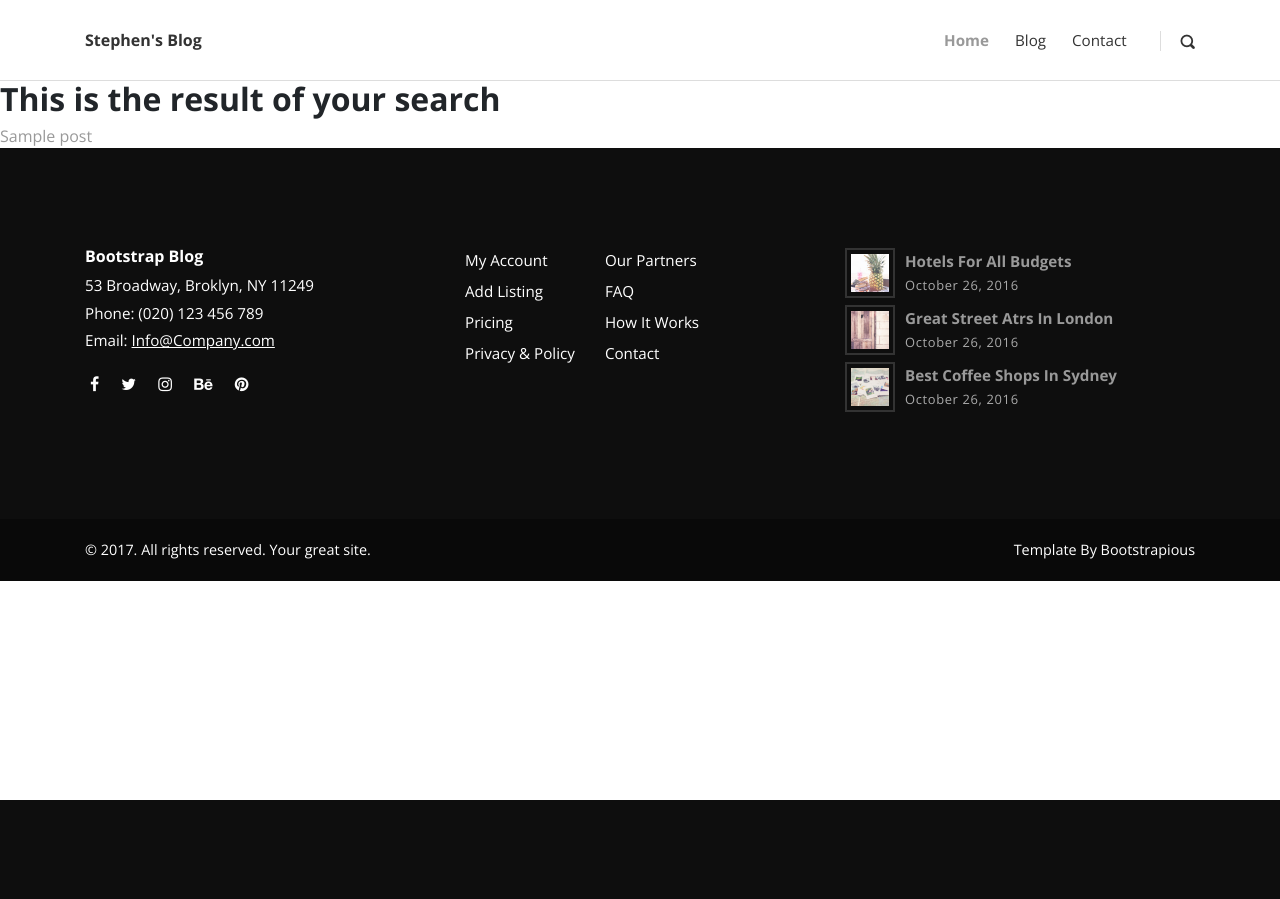
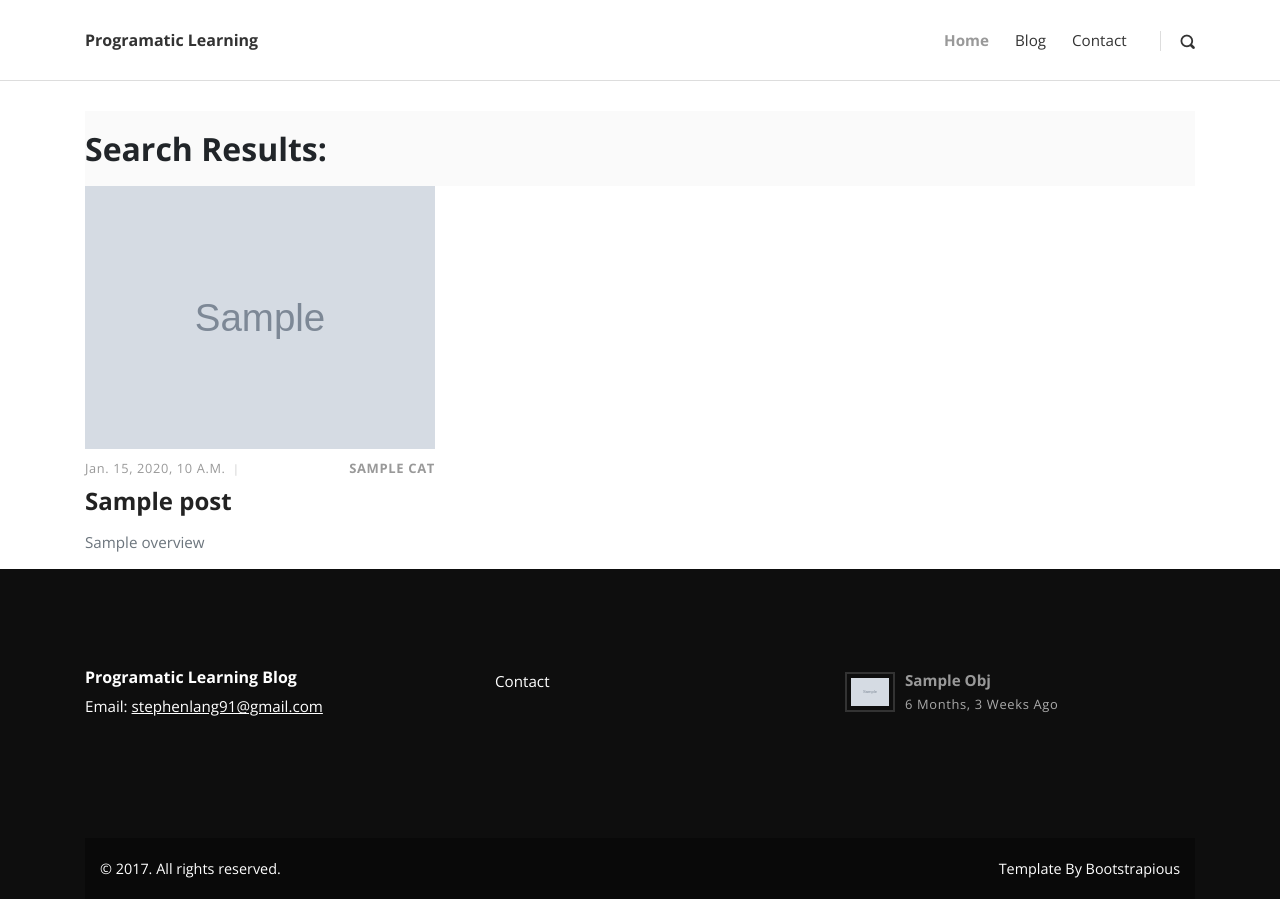
Before and after one commit to Kaizen91/ProgramaticLearning, a Django app: template src/templates/search_results.html in a window 1280 px wide. Before the commit the page ends 800 px from the top, so only its background shows below. Run offline with Django 3.2, Linux system fonts and the light colour scheme; the template is opened without the code that fills it: most values are stand-ins (such as "Sample title", 1, 10 or a date in 2020); grey boxes marked "Sample" are stand-in pictures; some libraries are stand-ins or nearby versions.

Commit message:
search page formatted

```diff
--- a/src/blog/urls.py
+++ b/src/blog/urls.py
@@ -14,6 +14,7 @@ urlpatterns = [
     path('post/<id>/delete', post_delete,name="post-delete"),
     path('create/', post_create,name="post-create"),
     path('search/', search ,name="search"),
+    path('category', category_search, name="category_search")
     path('tinymce/', include('tinymce.urls')),
     path('accounts/', include('allauth.urls')),
 ]
--- a/src/posts/models.py
+++ b/src/posts/models.py
@@ -38,8 +38,6 @@ class Post(models.Model):
     title = models.CharField(max_length=100)
     overview = models.TextField()
     timestamp = models.DateTimeField(auto_now_add=True)
-    #comment_count = models.IntegerField(default=0)
-    #view_count = models.IntegerField(default=0)
     author = models.ForeignKey(Author,on_delete=models.CASCADE)
     thumbnail = models.ImageField()
     categories = models.ManyToManyField(Category)
--- a/src/posts/views.py
+++ b/src/posts/views.py
@@ -33,7 +33,7 @@ def get_category_count():
 
 def index(request):
     featured = Post.objects.filter(featured=True)
-    latest = Post.objects.order_by('-timestamp')[:3]
+    most_recent = Post.objects.order_by('-timestamp')[:3]
 
     if request.method == "POST":
         email = request.POST["email"]
@@ -43,7 +43,7 @@ def index(request):
 
     context = {
         "object_list": featured,
-        'latest': latest,
+        'most_recent': most_recent,
     }
 
     return render(request, "index.html", context)
--- a/src/static_in_env/css/custom.css
+++ b/src/static_in_env/css/custom.css
@@ -1 +1,4 @@
 /* your styles go here */
+.search {
+    color:red;
+}
--- a/src/templates/footer.html
+++ b/src/templates/footer.html
@@ -5,59 +5,53 @@
     <div class="row">
     <div class="col-md-4">
         <div class="logo">
-        <h6 class="text-white">Bootstrap Blog</h6>
+        <h6 class="text-white">Programatic Learning Blog</h6>
         </div>
         <div class="contact-details">
-        <p>53 Broadway, Broklyn, NY 11249</p>
-        <p>Phone: (020) 123 456 789</p>
-        <p>Email: <a href="mailto:info@company.com">Info@Company.com</a></p>
+        <p>Email: <a href="mailto:stephenlang91@gmail.com">stephenlang91@gmail.com</a></p>
         <ul class="social-menu">
-            <li class="list-inline-item"><a href="#"><i class="fa fa-facebook"></i></a></li>
+            <!-- <li class="list-inline-item"><a href="#"><i class="fa fa-facebook"></i></a></li>
             <li class="list-inline-item"><a href="#"><i class="fa fa-twitter"></i></a></li>
             <li class="list-inline-item"><a href="#"><i class="fa fa-instagram"></i></a></li>
             <li class="list-inline-item"><a href="#"><i class="fa fa-behance"></i></a></li>
-            <li class="list-inline-item"><a href="#"><i class="fa fa-pinterest"></i></a></li>
+            <li class="list-inline-item"><a href="#"><i class="fa fa-pinterest"></i></a></li> -->
         </ul>
         </div>
     </div>
     <div class="col-md-4">
         <div class="menus d-flex">
         <ul class="list-unstyled">
-            <li> <a href="#">My Account</a></li>
+            <!-- <li> <a href="#">My Account</a></li>
             <li> <a href="#">Add Listing</a></li>
             <li> <a href="#">Pricing</a></li>
-            <li> <a href="#">Privacy &amp; Policy</a></li>
+            <li> <a href="#">Privacy &amp; Policy</a></li> -->
         </ul>
         <ul class="list-unstyled">
-            <li> <a href="#">Our Partners</a></li>
+            <!-- <li> <a href="#">Our Partners</a></li>
             <li> <a href="#">FAQ</a></li>
-            <li> <a href="#">How It Works</a></li>
+            <li> <a href="#">How It Works</a></li> -->
             <li> <a href="#">Contact</a></li>
         </ul>
         </div>
     </div>
     <div class="col-md-4">
-        <div class="latest-posts"><a href="#">
-            <div class="post d-flex align-items-center">
-            <div class="image"><img src="{% static 'img/small-thumbnail-1.jpg' %}" alt="..." class="img-fluid"></div>
-            <div class="title"><strong>Hotels for all budgets</strong><span class="date last-meta">October 26, 2016</span></div>
-            </div></a><a href="#">
-            <div class="post d-flex align-items-center">
-            <div class="image"><img src="{% static 'img/small-thumbnail-2.jpg' %}" alt="..." class="img-fluid"></div>
-            <div class="title"><strong>Great street atrs in London</strong><span class="date last-meta">October 26, 2016</span></div>
-            </div></a><a href="#">
-            <div class="post d-flex align-items-center">
-            <div class="image"><img src="{% static 'img/small-thumbnail-3.jpg' %}" alt="..." class="img-fluid"></div>
-            <div class="title"><strong>Best coffee shops in Sydney</strong><span class="date last-meta">October 26, 2016</span></div>
-            </div></a></div>
-    </div>
+        <div class="latest-posts">
+            {% for obj in most_recent %}
+            <a href="#">
+                <div class="post d-flex align-items-center">
+                <div class="image"><img src="{{ obj.thumbnail.url }}" alt="..." class="img-fluid"></div>
+                <div class="title"><strong>{{ obj.title }}</strong><span class="date last-meta">{{ obj.timestamp|timesince }} ago</span></div>
+                </div>
+            </a>
+            {% endfor %}
+        </div>
     </div>
 </div>
 <div class="copyrights">
     <div class="container">
     <div class="row">
         <div class="col-md-6">
-        <p>&copy; 2017. All rights reserved. Your great site.</p>
+        <p>&copy; 2017. All rights reserved.</p>
         </div>
         <div class="col-md-6 text-right">
         <p>Template By <a href="https://bootstrapious.com/p/bootstrap-carousel" class="text-white">Bootstrapious</a>
--- a/src/templates/head.html
+++ b/src/templates/head.html
@@ -17,7 +17,7 @@
     <link rel="shortcut icon" href="{% static 'favicon.png' %}">
 
     <!-- Needed for tinymce -->
-    <link href="{% static 'styles/github.css' %}" rel="stylesheet">
+    <link href="{% static 'css/github.css' %}" rel="stylesheet">
 
     <!-- Tweaks for older IEs--><!--[if lt IE 9]>
         <script src="https://oss.maxcdn.com/html5shiv/3.7.3/html5shiv.min.js"></script>
--- a/src/templates/header.html
+++ b/src/templates/header.html
@@ -19,7 +19,7 @@
       <div class="container">
         <!-- Navbar Brand -->
         <div class="navbar-header d-flex align-items-center justify-content-between">
-          <!-- Navbar Brand --><a href="/" class="navbar-brand">Stephen's Blog</a>
+          <!-- Navbar Brand --><a href="/" class="navbar-brand">Programatic Learning</a>
           <!-- Toggle Button-->
           <button type="button" data-toggle="collapse" data-target="#navbarcollapse" aria-controls="navbarcollapse" aria-expanded="false" aria-label="Toggle navigation" class="navbar-toggler"><span></span><span></span><span></span></button>
         </div>
@@ -32,7 +32,7 @@
             <li class="nav-item"><a href="{% url 'post-create' %}" class="nav-link">Create</a>
             </li>
             {% endif %}
-            <li class="nav-item"><a href="/blog" class="nav-link ">Blog</a>
+            <li class="nav-item"><a href="{% url 'post-list' %}" class="nav-link ">Blog</a>
             </li>
             <li class="nav-item"><a href="#" class="nav-link ">Contact</a>
             </li>
--- a/src/templates/scripts.html
+++ b/src/templates/scripts.html
@@ -8,5 +8,5 @@
     <script src="{% static 'js/front.js' %}"></script>
 
     <!-- Needed for tinymce -->
-    <script src="{% static 'highlight.pack.js' %}"></script>
+    <script src="{% static 'js/highlight.pack.js' %}"></script>
     <script>hljs.initHighlightingOnLoad();</script>
--- a/src/templates/search_results.html
+++ b/src/templates/search_results.html
@@ -3,9 +3,58 @@
 
 {% block content %}
 
-<h2>This is the result of your search</h2>
-{% for post in queryset %}
-    <a href="{{ post.get_absolute_url }}">{{ post.title }}</a><br>
-{% endfor %}
+<div class="container">
+    <header class="page-header">
+        <h2>Search Results:</h2>
+    </header>
+    <div class="row">
+        {% for post in queryset %}
+        <div class="post col-md-4">
+          <div class="post-thumbnail"><a href="{{ post.get_absolute_url }}"><img src="{{ post.thumbnail.url }}" alt="..." class="img-fluid"></a></div>
+          <div class="post-details">
+            <div class="post-meta d-flex justify-content-between">
+              <div class="date">{{ post.timestamp }}</div>
+              {% for cat in post.categories.all %}
+              <div class="category"><a href="#">{{ cat }}</a></div>
+              {% endfor %}
+            </div><a href="#">
+              <h3 class="h4">{{ post.title }}</h3></a>
+            <p class="text-muted">{{ post.overview }}</p>
+          </div>
+        </div>
+        {% endfor %}
+      </div>
+</div>
+
 
 {% endblock %}
+
+<div class="row">
+    {% for post in queryset %}
+    <div class="post col-md-4">
+      <div class="post-thumbnail"><a href="{{ post.get_absolute_url }}"><img src="{{ post.thumbnail.url }}" alt="..." class="img-fluid"></a></div>
+      <div class="post-details">
+        <div class="post-meta d-flex justify-content-between">
+          <div class="date">{{ post.timestamp }}</div>
+          {% for cat in post.categories.all %}
+          <div class="category"><a href="#">{{ cat }}</a></div>
+          {% endfor %}
+        </div><a href="#">
+          <h3 class="h4">{{ post.title }}</h3></a>
+        <p class="text-muted">{{ post.overview }}</p>
+      </div>
+    </div>
+    {% endfor %}
+  </div>
+
+  <!-- <div class="container">
+    <header class="page-header">
+        <h2>Search Results:</h2>
+    </header>
+    <section class="featured-posts">
+        {% for post in queryset %}
+            <div class="title"><a href="{{ post.get_absolute_url }}">{{ post.title }}</a></div><br>
+            <p></p>
+        {% endfor %}
+    </section>
+</div> -->
```
Also changed, not shown: src/templates/index.html (+8 -8 lines).
